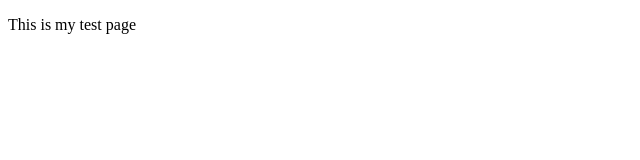
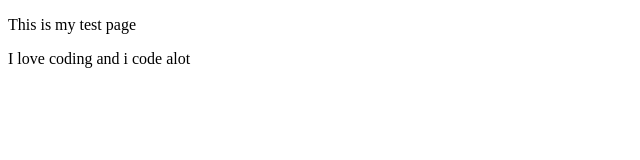
Before and after one commit to Barry-owino/my-test, a plain HTML site: page index.html in a window 1280 px wide. Shown: the whole page, without its empty margins (0-640 px from the left). Drawn offline with Linux system fonts and the light colour scheme.

Commit message:
another one

```diff
--- a/index.html
+++ b/index.html
@@ -7,6 +7,7 @@
 </head>
 <body>
     <p>This is my test page</p>
+    <p>I love coding and i code alot</p>
 
 </body>
 </html>
```
